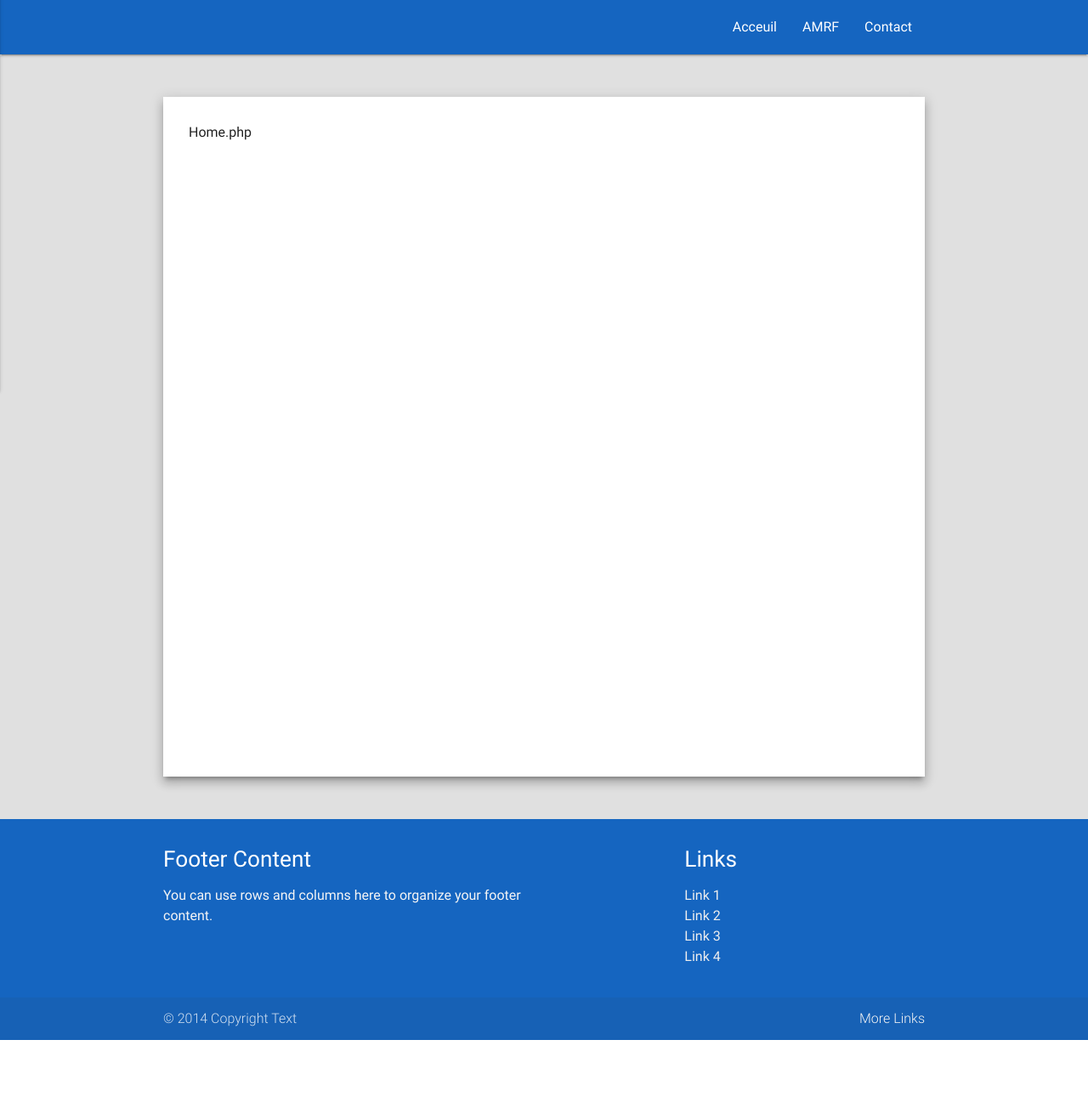
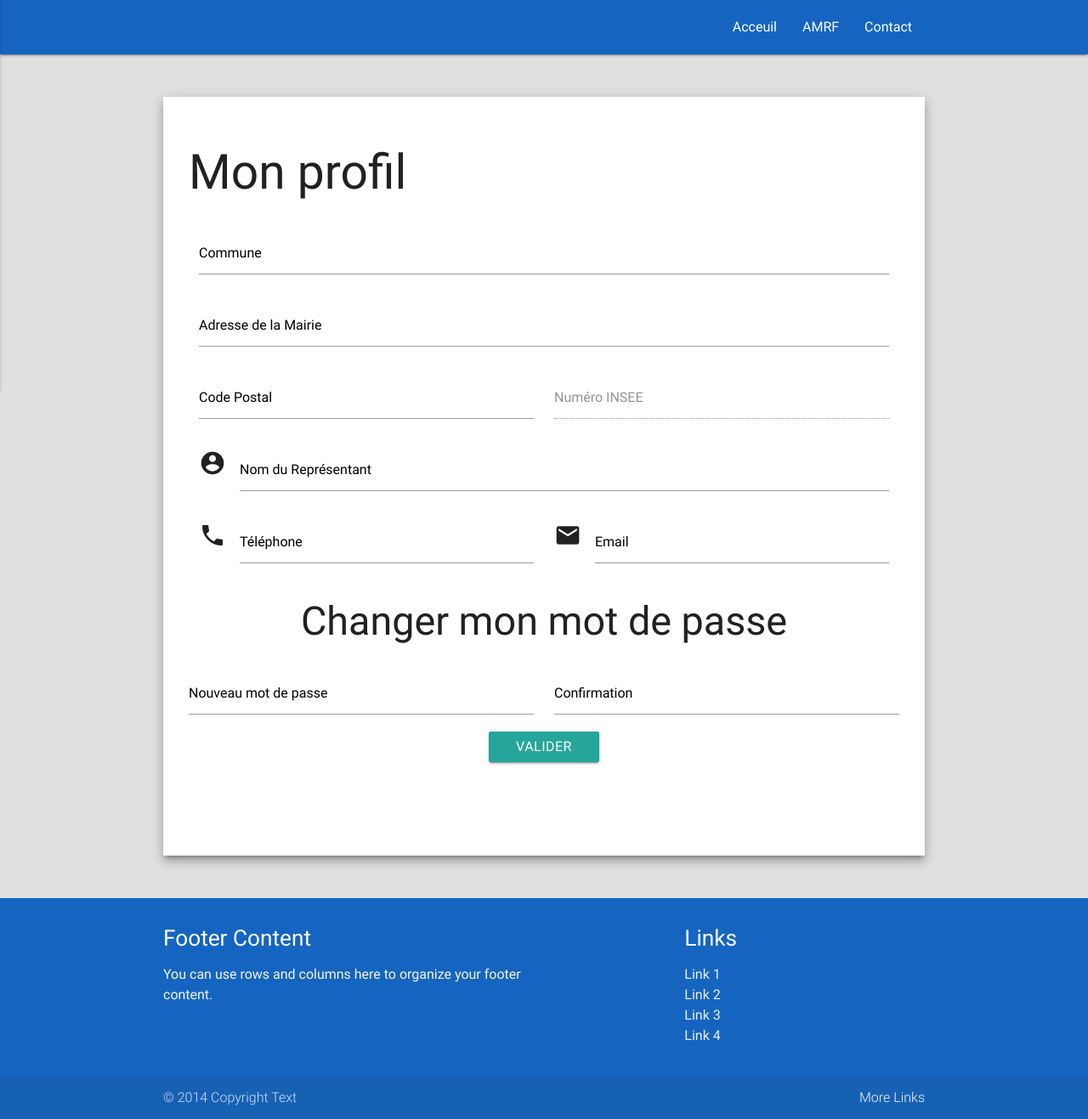
Before and after one commit to Cerynna/Lyon-0917-AMRF, a PHP site: page /index.php?page=profil in a window 1280 px wide. Shown: the part 400-1717 px from the top of the page at 85% size. Before the commit the page ends 1624 px from the top, so only its background shows below. Run offline with PHP 8.4, Linux system fonts and the light colour scheme; some libraries are stand-ins or nearby versions.

Commit message:
add public/pages/profil.php

```diff
--- a/index.php
+++ b/index.php
@@ -66,6 +66,9 @@
                     case 'contact':
                         $linkPage = "formContact.php";
                         break;
+                    case 'profil':
+                        $linkPage = "profil.php";
+                        break;
                     default:
                         $linkPage = "home.php";
                         break;
--- /dev/null
+++ b/public/pages/profil.php
@@ -0,0 +1,64 @@
+<h2>Mon profil</h2>
+<div class="row">
+    <div class="col s12 ">
+        <form action="">
+            <div class="input-field col s12">
+                <input id="commune" type="text" class="validate">
+                <label for="commune">Commune</label>
+            </div>
+
+            <div class="input-field col s12">
+                <input id="address" type="text" class="validate">
+                <label for="address">Adresse de la Mairie</label>
+            </div>
+            <div class="input-field col s6">
+                <input id="codep" type="number" class="validate">
+                <label for="codep">Code Postal</label>
+            </div>
+            <div class="input-field col s6">
+                <input disabled value="NOT EDITABLE" id="insee" type="number" class="validate">
+                <label for="insee">Numéro INSEE</label>
+            </div>
+            <div class="input-field col s12">
+                <i class="material-icons prefix">account_circle</i>
+                <input id="last_name" type="text" class="validate">
+                <label for="last_name">Nom du Représentant</label>
+            </div>
+            <div class="input-field col s6">
+                <i class="material-icons prefix">phone</i>
+                <input id="tel" type="number" class="validate">
+                <label for="tel">Téléphone</label>
+            </div>
+
+            <div class="input-field col s6">
+                <i class="material-icons prefix">email</i>
+                <input id="email" type="email" class="validate">
+                <label for="email">Email</label>
+            </div>
+
+        </form>
+    </div>
+    <div class="row">
+        <div class="col s12 ">
+            <h3 class="center-align">Changer mon mot de passe</h3>
+
+            <div class="input-field col s6">
+
+            <label for="password">Nouveau mot de passe</label>
+            <input id="password" type="password" class="validate" data-error="wrong"
+                   data-success="right">
+            </div>
+                <div class="input-field col s6">
+
+                <label for="password">Confirmation</label>
+            <input id="password" type="password" class="validate" data-error="wrong"
+                   data-success="right">
+                </div>
+        </div>
+        <div class="row center-align">
+            <button data-target="verif" class="btn waves-effect waves-light btn modal-trigger " type="submit"
+                    name="action">Valider
+            </button>
+        </div>
+    </div>
+</div>
```
